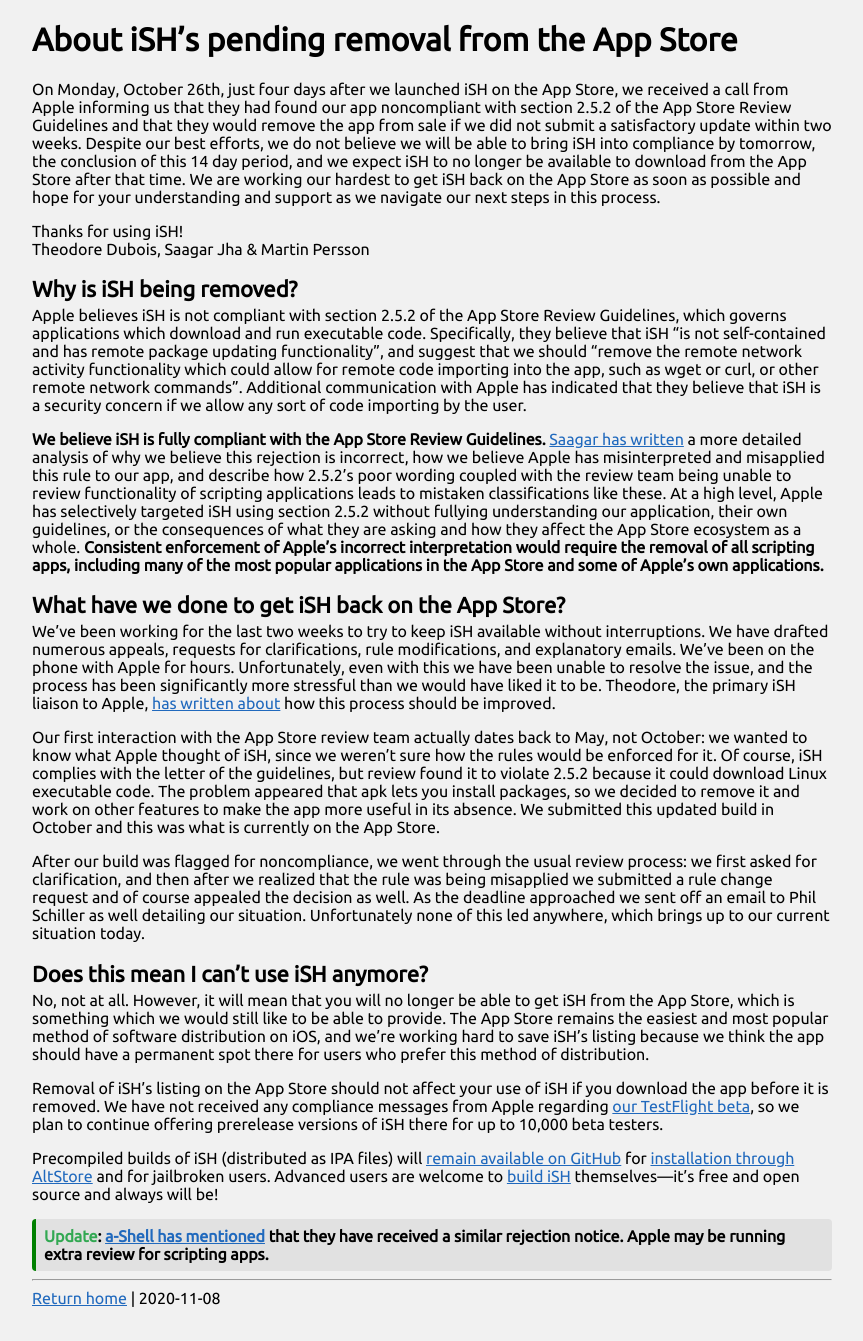
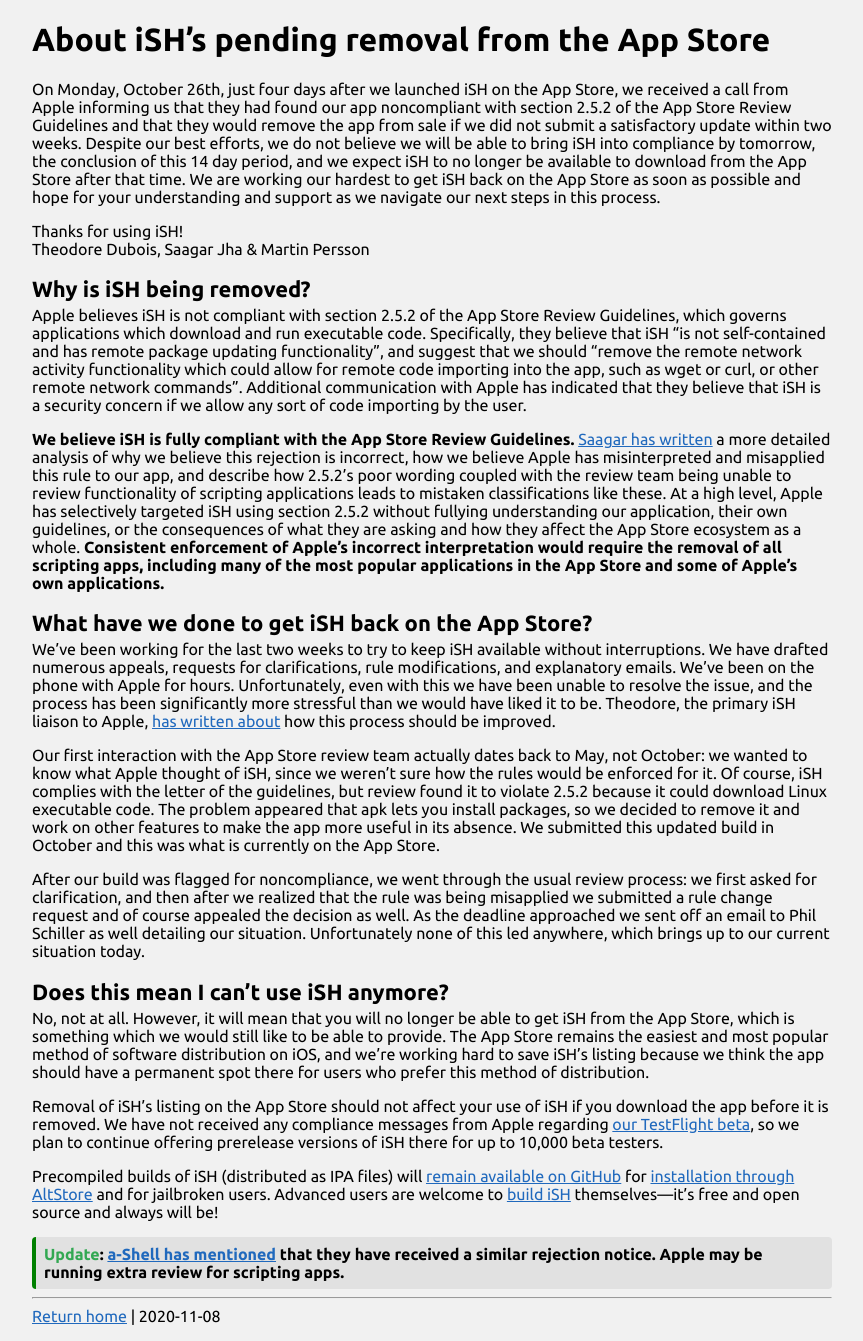
Before and after one commit to ish-app/ish.app, a Jekyll site: the page built from app-store-removal.md, in a window 1280 px wide. Shown: the whole page, without its empty margins (208-1071 px from the left). Built offline with Jekyll 4.4.1, drawn with Linux system fonts in a browser that asks for light colours; our own code applies the rules of GitHub Pages for plain Markdown files.

Commit message:
Fix bold font

```diff
--- a/_layouts/default.html
+++ b/_layouts/default.html
@@ -16,7 +16,7 @@
         <meta property="og:locale" content="en_GB" />
         <meta name="theme-color" content="#17192d">
 
-        <link href="https://fonts.googleapis.com/css?family=Ubuntu:400&display=swap" rel="stylesheet">
+        <link href="https://fonts.googleapis.com/css?family=Ubuntu:400,700&display=swap" rel="stylesheet">
     </head>
     <body>
         {{ content }}
--- a/_layouts/post.html
+++ b/_layouts/post.html
@@ -16,9 +16,11 @@
         <meta property="og:locale" content="en_GB" />
         <meta name="theme-color" content="#17192d">
 
-        <link href="https://fonts.googleapis.com/css?family=Ubuntu:400&display=swap" rel="stylesheet">
+        <link href="https://fonts.googleapis.com/css?family=Ubuntu:400,700&display=swap" rel="stylesheet">
     </head>
     <body>
         {{ content }}
+        <hr />
+        <p><a href="/">Return home</a> | {{ page.date }}</p>
     </body>
 </html>
--- a/post.css
+++ b/post.css
@@ -15,6 +15,10 @@
 
 a:hover {
     color: #184e8c;
+}
+
+h1, h2 {
+    font-weight: 700;
 }
 
 h2 {
```
Also changed, not shown: app-store-removal.md (+0 -3 lines).
